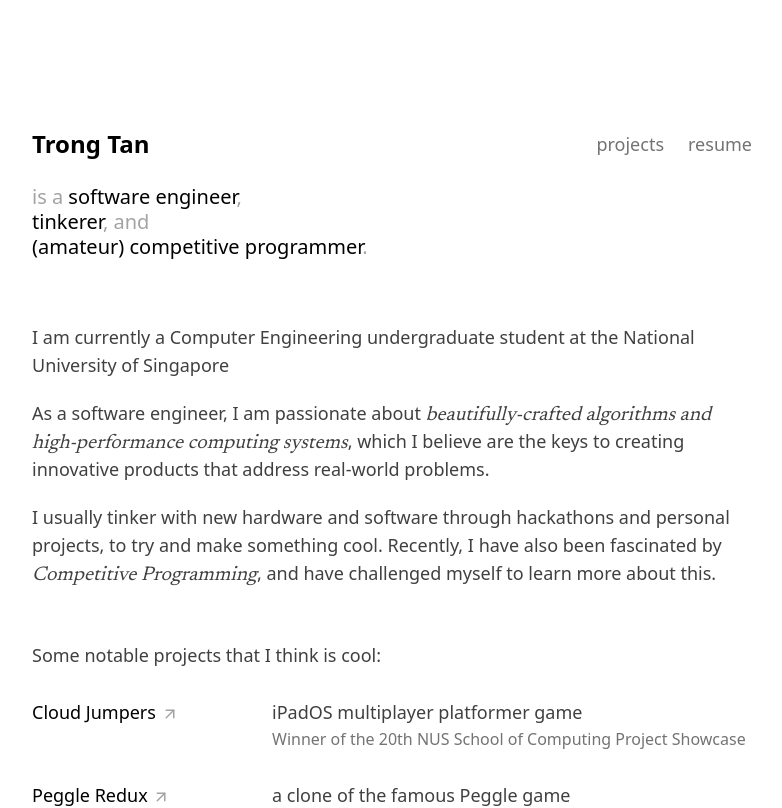
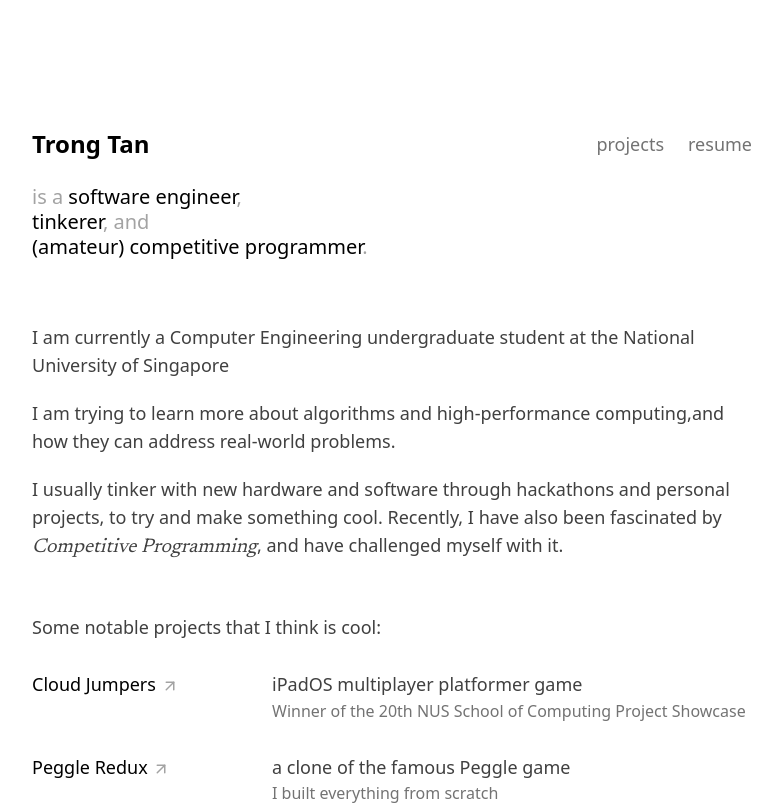
Before and after one commit to jushg/about-tan, a SvelteKit app: page / in a window 1280 px wide. Shown: the top 808 px of the page, without its empty margins (248-1030 px from the left). Built offline with nearby package versions, Linux system fonts and the light colour scheme.

Commit message:
add stuff

```diff
--- a/src/routes/+page.svelte
+++ b/src/routes/+page.svelte
@@ -40,13 +40,12 @@
     </p>
 
     <p>
-      As a software engineer, I am passionate about <em>beautifully-crafted algorithms and high-performance computing systems</em
-      >, which I believe are the keys to creating innovative products that address real-world problems.
+      I am trying to learn more about algorithms and high-performance computing,and how they can address real-world problems.
      </p>
 
     <p>
      I usually tinker with new hardware and software through hackathons and personal projects, to try and make something cool.
-     Recently, I have also been fascinated by <em>Competitive Programming</em>, and have challenged myself to learn more about this.
+     Recently, I have also been fascinated by <em>Competitive Programming</em>, and have challenged myself with it.
     </p>
   </div>
 
```
